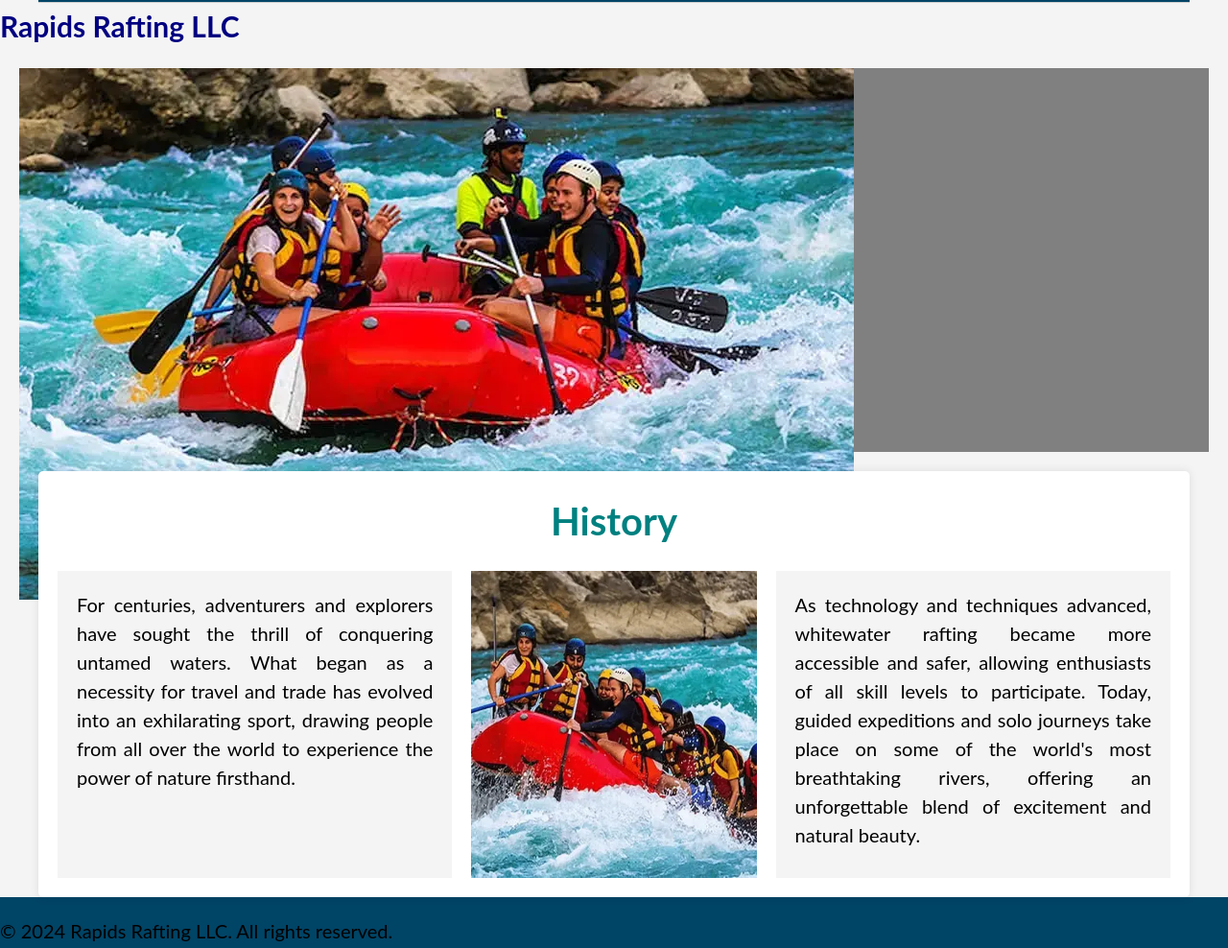
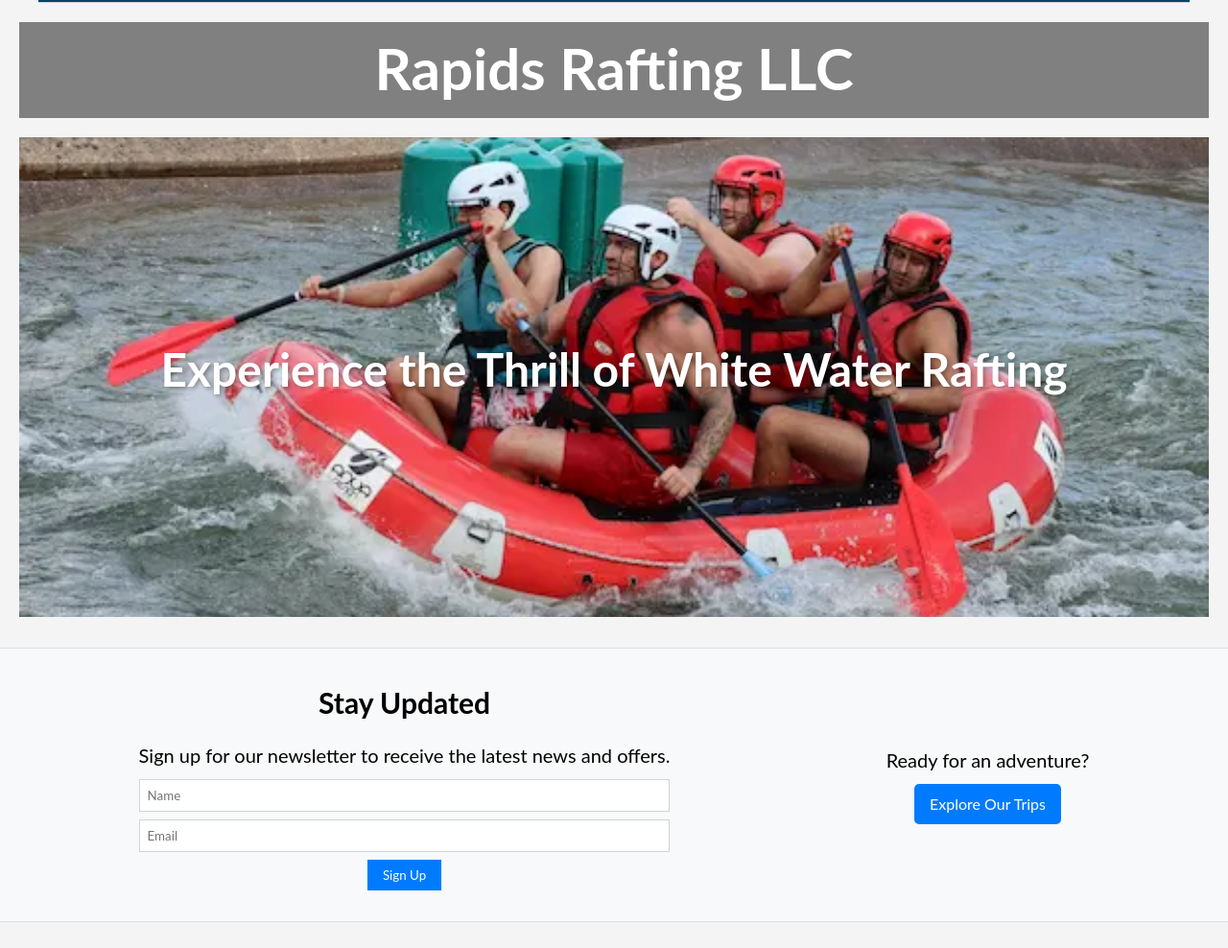
Before and after one commit to RBennyjay/wdd130, a plain HTML site: page wwr/index.html in a window 1280 px wide. Shown: the part 138-1126 px from the top of the page at 96% size. Drawn offline with Linux system fonts and the light colour scheme.

Commit message:
index_page

```diff
--- a/wwr/index.html
+++ b/wwr/index.html
@@ -3,14 +3,16 @@
 <head>
     <meta charset="UTF-8">
     <meta name="viewport" content="width=device-width, initial-scale=1.0">
-    <meta name="description" content="Experience the thrill of the rapids with Rapids Rafting LLC! Your adventure starts here.">
-    <meta name="author" content="Rapids Rafting LLC">
-    <title>Home | Rapids Rafting LLC</title>
+    <meta name="description" content="Experience the thrill of the rapids with Rapids Rafting LLC! Offering guided whitewater rafting trips for adventurers of all levels. Join us for unforgettable memories on the best rapids.">
+    <meta name="author" content="Ebenezer john">
+    <title>Index - Rapids Rafting LLC</title>
 
+    <link rel="preconnect" href="https://fonts.googleapis.com">
+    <link rel="preconnect" href="https://fonts.gstatic.com" crossorigin>
+    <link href="https://fonts.googleapis.com/css2?family=Merriweather:wght@400;700;900&family=Roboto:wght@400;700&display=swap" rel="stylesheet">
     <link rel="stylesheet" href="styles/rafting.css">
+    <link rel="preload" href="style.css" as="style">
 </head>
-
-
 <body>
     <header>
         <img src="images/rapids.webp" alt="Rapids Rafting LLC Logo">
@@ -23,142 +25,80 @@
             </ul>
         </nav>
     </header>
+    <main>
 
+        <div class="hero-title">
+            <h1>Rapids Rafting LLC</h1>
+        </div>
 
-    <div class="nav-title">
-        <h2 class="home_title">Rapids Rafting LLC</h2>
-    </div>
+        <section class="hero-home">
+            <img src="images/raft_center.webp" alt="White Water Rafting Hero">
+            <div class="hero-content-home">
+                <h1>Experience the Thrill of White Water Rafting</h1>
+            </div>
+        </section>
 
-        <div class="outer-container">
-       <img class="full-width-image" src="images/raft_4.webp" alt="Rafting Adventure">
-        </div>
+        <section class="signup-cta">  <div class="newsletter-home">
+                <h2>Stay Updated</h2>
+                <p>Sign up for our newsletter to receive the latest news and offers.</p>
+                <form>
+                    <input type="text" id="name" placeholder="Name" required>
+                    <input type="email" id="email" placeholder="Email" required>
+                    <button type="submit">Sign Up</button>
+                </form>
+            </div>
+            <div class="call-to-action">
+                <p>Ready for an adventure?</p>
+                <a href="trips.html" class="cta-button">Explore Our Trips</a>
+            </div>
+        </section>  <section class="rafting-info">
+            <section class="rafting-info">
+                 <div class="grid-container">
+                 <div class="grid-item">
+
+                        <img src="images/raft_8.webp" alt="Rafting Scene 1">
+                        <h3>Unforgettable Adventures</h3>
+                        <p>Experience the rush of navigating exhilarating rapids. Our expert guides ensure a safe and thrilling experience for all skill levels.</p>
+                    </div>
+                    <div class="grid-item">
+
+                        <img src="images/raft_4.webp" alt="Rafting Scene 2">
+                        <h3>Scenic Beauty</h3>
+                        <p>Immerse yourself in the stunning natural landscapes as you paddle through pristine rivers and breathtaking canyons.</p>
+                    </div>
+
+                    <div class="grid-item">
+
+                        <img src="images/raft_5.webp" alt="Rafting Scene 4">
+                        <h3>Purpose of the site</h3>
+                        <p>This site is your gateway to unforgettable white water rafting experiences.  Explore our trips, learn about our services, and book your adventure today.</p>
+                    </div>
+                </div>
+            </section>
 
 
 
 
-
-        <!-- <h2>Rapids Rafting LLC</h2> -->
+</main>
+<footer>
 
 
-            </section>
-        </div>
-    </div>
-
-    <main>
-        <section class="history-container">
-            <h2 class="history-heading">History</h2>
-            <div class="history-section">
-                <div class="history-text">
-                    <p>
-                        For centuries, adventurers and explorers have sought the thrill of conquering untamed waters.
-                        What began as a necessity for travel and trade has evolved into an exhilarating sport,
-                        drawing people from all over the world to experience the power of nature firsthand.
-                    </p>
-                </div>
-                <div class="history-image">
-                    <img src="images/raft_1.webp" alt="Historical Rafting Adventure">
-                </div>
-                <div class="history-text">
-                    <p>
-                        As technology and techniques advanced, whitewater rafting became more accessible and safer,
-                        allowing enthusiasts of all skill levels to participate. Today, guided expeditions and solo journeys
-                        take place on some of the world's most breathtaking rivers, offering an unforgettable blend of
-                        excitement and natural beauty.
-                    </p>
-                </div>
-            </div>
-        </section>
-    </main>
-
-    <footer>
-        <p>&copy; 2024 Rapids Rafting LLC. All rights reserved.</p>
-    </footer>
-
-</body>
+    <p id="foot_text">&copy; 2024 Rapids Rafting LLC. All rights reserved. Designed by Ebenezer John.</p>
 
 
 
+    <nav class="social-links">
+        <a href="https://www.facebook.com/" target="_blank">
+            <img src="images/facebook.webp" alt="Facebook Logo" width="40" height="40">
+        </a>
+        <a href="https://www.twitter.com/" target="_blank">
+            <img src="images/twitter.webp" alt="Twitter Logo" width="40" height="40">
+        </a>
+        <a href="https://www.instagram.com/" target="_blank">
+            <img src="images/instagram.webp" alt="Instagram logo" width="40" height="40">
+        </a>
+    </nav>
 
-
-
-
-
-
-
-
-
-
-
-
-
-
-
-
-
-
-
-
-
-
-
-
-<!--
-<body>
-    <header>
-        <img src="images/rapids.webp" alt="Rapids Rafting LLC Logo">
-        <nav>
-            <ul class="navigation">
-                <li><a href="index.html">Home</a></li>
-                <li><a href="about.html">About Us</a></li>
-                <li><a href="trips.html">Trips</a></li>
-                <li><a href="contact.html">Contact Us</a></li>
-            </ul>
-        </nav>
-    </header>
-
-    <main>
-        <section class="hero">
-            <img src="images/raft_1.webp" alt="Rafting Adventure" class="hero-image">
-            <h1 class="hero-text">Experience the Thrill of White Water Rafting!</h1>
-        </section>
-
-        <section class="newsletter">
-            <h2>Join Our Adventure Club!</h2>
-            <p>Sign up for exclusive deals, tips, and rafting news.</p>
-            <form>
-                <input type="text" name="name" placeholder="Your Name" required>
-                <input type="email" name="email" placeholder="Your Email" required>
-                <button type="submit">Subscribe</button>
-            </form>
-        </section>
-
-        <section class="cta">
-            <h2>Ready for an Adventure?</h2>
-            <p>Explore our guided rafting trips and book your journey today!</p>
-            <a href="trips.html" class="cta-button">View Trips</a>
-        </section>
-
-        <section class="grid-container">
-            <div class="grid-item">
-                <img src="images/raft_2.webp" alt="Rafting Fun">
-                <h3>Unforgettable Adventures</h3>
-                <p>From beginner-friendly rafting to extreme rapids, we offer trips for everyone!</p>
-            </div>
-            <div class="grid-item">
-                <img src="images/raft_3.webp" alt="Expert Guide">
-                <h3>Expert Guides</h3>
-                <p>Our professional guides ensure safety while maximizing your excitement!</p>
-            </div>
-        </section>
-    </main>
-
-    <footer>
-        <p>&copy; 2024 Rapids Rafting LLC. All rights reserved.</p>
-        <nav class="social-links">
-            <a href="#"><img src="images/facebook.webp" alt="Facebook"></a>
-            <a href="#"><img src="images/twitter.webp" alt="Twitter"></a>
-            <a href="#"><img src="images/instagram.webp" alt="Instagram"></a>
-        </nav>
-    </footer>
-</body> -->
+</footer>
+</body>
 </html>
--- a/wwr/styles/rafting.css
+++ b/wwr/styles/rafting.css
@@ -722,3 +722,171 @@ h4 {
 .custom-button:hover {
     background-color: #002F6C;
 }
+
+
+/* index page */
+
+
+/* Hero Section */
+.hero-home {
+    position: relative;
+    overflow: hidden;
+
+    width: auto;
+    height: auto;
+    display: block;
+    object-fit: cover;
+    max-height: 500px;
+    margin: 20px;
+}
+
+.hero-home img {
+    width: 100%;
+    height: auto;
+    display: block;
+    object-fit: cover;
+    max-height: 500px;
+}
+
+
+.hero-content-home h1, h1 {
+    font-size: 3rem;
+    margin-bottom: 1rem;
+}
+
+.hero-title {
+    background-color: grey;
+
+    margin-top: 1rem;
+
+   width: auto;
+    height: 100px;
+
+    position: relative;
+    margin: 20px;
+
+
+
+  }
+
+.hero-title h1 {
+    color:white;
+    font-family: 'Lato', 'Roboto', sans-serif;
+    font-size: 60px;
+    font-weight: bold;
+    align-items: center;
+
+}
+
+
+
+
+.newsletter-home, .call-to-action {
+    text-align: center;
+}
+
+.newsletter-home h2 {
+    margin-bottom: 1rem;
+}
+
+.newsletter-home form {
+    display: flex;
+    flex-direction: column;
+    align-items: center;
+}
+
+.newsletter-home input {
+    width: 100%;
+    padding: 0.5rem;
+    margin-bottom: 0.5rem;
+    border: 1px solid #ced4da; /* Light gray border */
+}
+
+.newsletter-home button {
+    background-color: #007bff;
+    color: white;
+    padding: 0.5rem 1rem;
+    border: none;
+    cursor: pointer;
+}
+
+.cta-button {
+    display: inline-block;
+    background-color: #007bff;
+    color: white;
+    padding: 0.5rem 1rem;
+    text-decoration: none;
+    border-radius: 5px;
+}
+
+.cta-button:hover {
+    background-color: #0056b3;
+}
+
+
+
+/* Rafting Info Section */
+.rafting-info {
+      margin: 10px;
+}
+
+.grid-container {
+    display: grid;
+    grid-template-columns: repeat(auto-fit, minmax(300px, 1fr)); /* Responsive grid */
+    gap: 2rem;
+}
+
+.grid-item {
+    text-align: center;
+}
+
+.grid-item img {
+    max-width: 100%;
+    height: auto;
+    margin-bottom: 1rem;
+}
+
+.grid-item h3 {
+    margin-bottom: 0.5rem;
+}
+
+.grid-item p {
+    text-align: left; /* Align text to the left within grid items*/
+}
+
+
+
+
+/* Signup and CTA Section */
+.signup-cta {
+    display: flex;
+    justify-content: space-around;
+    align-items: center;
+    padding: 2rem;
+    background-color: #f8f9fa; /* Light gray background */
+    margin: 2rem 0; /* Add margin top and bottom */
+    border-top: 1px solid #ddd; /* Add top border */
+    border-bottom: 1px solid #ddd; /* Add bottom border */
+}
+
+.signup-cta h2 {
+    color:black;
+}
+
+
+
+/* Hero Section - Remove background from writeup */
+.hero-content-home {
+    position: absolute;
+    top: 50%;
+    left: 50%;
+    transform: translate(-50%, -50%);
+    color: white;
+    text-align: center;
+    padding: 2rem;
+    /* Remove the background color */
+    background-color: transparent; /* Make the background transparent */
+    /* Add a subtle text shadow for readability if needed */
+    text-shadow: 2px 2px 4px rgba(0, 0, 0, 0.3); /* Optional text shadow */
+    width: 100%;
+}
```
Also changed, not shown: wwr/images/raft_center.webp (added).
